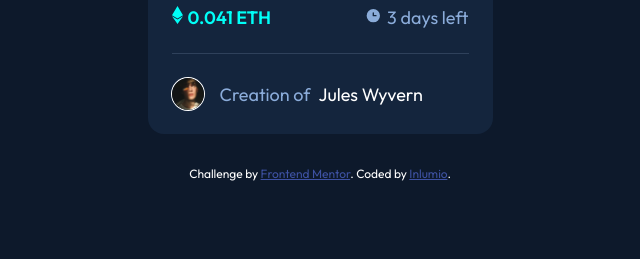
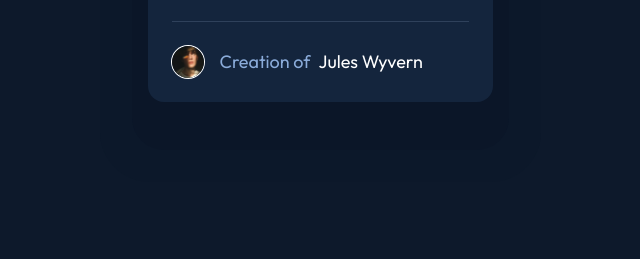
Before and after one commit to inlumio/nft-preview-card-component-frontendmentor, a plain HTML site: page index.html in a window 1280 px wide. Shown: the part 541-800 px from the top of the page, without its empty margins (320-960 px from the left). Drawn offline with Linux system fonts and the light colour scheme.

Commit message:
add shadows to card and change README

```diff
--- a/index.html
+++ b/index.html
@@ -1,5 +1,6 @@
 <!DOCTYPE html>
 <html lang="en">
+
 <head>
   <meta charset="UTF-8">
   <meta name="viewport" content="width=device-width, initial-scale=1.0">
@@ -10,12 +11,8 @@
 
   <link rel="stylesheet" href="style.css">
 
-  <style>
-    .attribution { font-size: 12px; text-align: center; }
-    .attribution a { color: hsl(228, 45%, 44%); }
+</head>
 
-  </style>
-</head>
 <body>
 
   <div class="container">
@@ -51,9 +48,6 @@
     </section>
   </div>
 
-  <div class="attribution">
-    Challenge by <a href="https://www.frontendmentor.io?ref=challenge" target="_blank">Frontend Mentor</a>.
-    Coded by <a href="https://github.com/inlumio">Inlumio</a>.
-  </div>
 </body>
+
 </html>
--- a/style.css
+++ b/style.css
@@ -39,7 +39,9 @@ body {
 	background-color: var(--card-bg-blue);
 	padding: 1.5rem;
 	border-radius: 1rem;
-	margin-block-end: 2rem;
+	margin-block-end: 7rem;
+	box-shadow: 0 2rem 0 1rem hsl(217, 55%, 10%, 0.7),
+		0 2rem 0 3rem hsl(216, 57%, 10%, 0.3);
 }
 
 .card > *:not(:last-child) {
```
Also changed, not shown: screenshots/screenshot-1.png (added), screenshots/screenshot-2.png (added), screenshots/screenshot-3.png (added), 1 other file.
